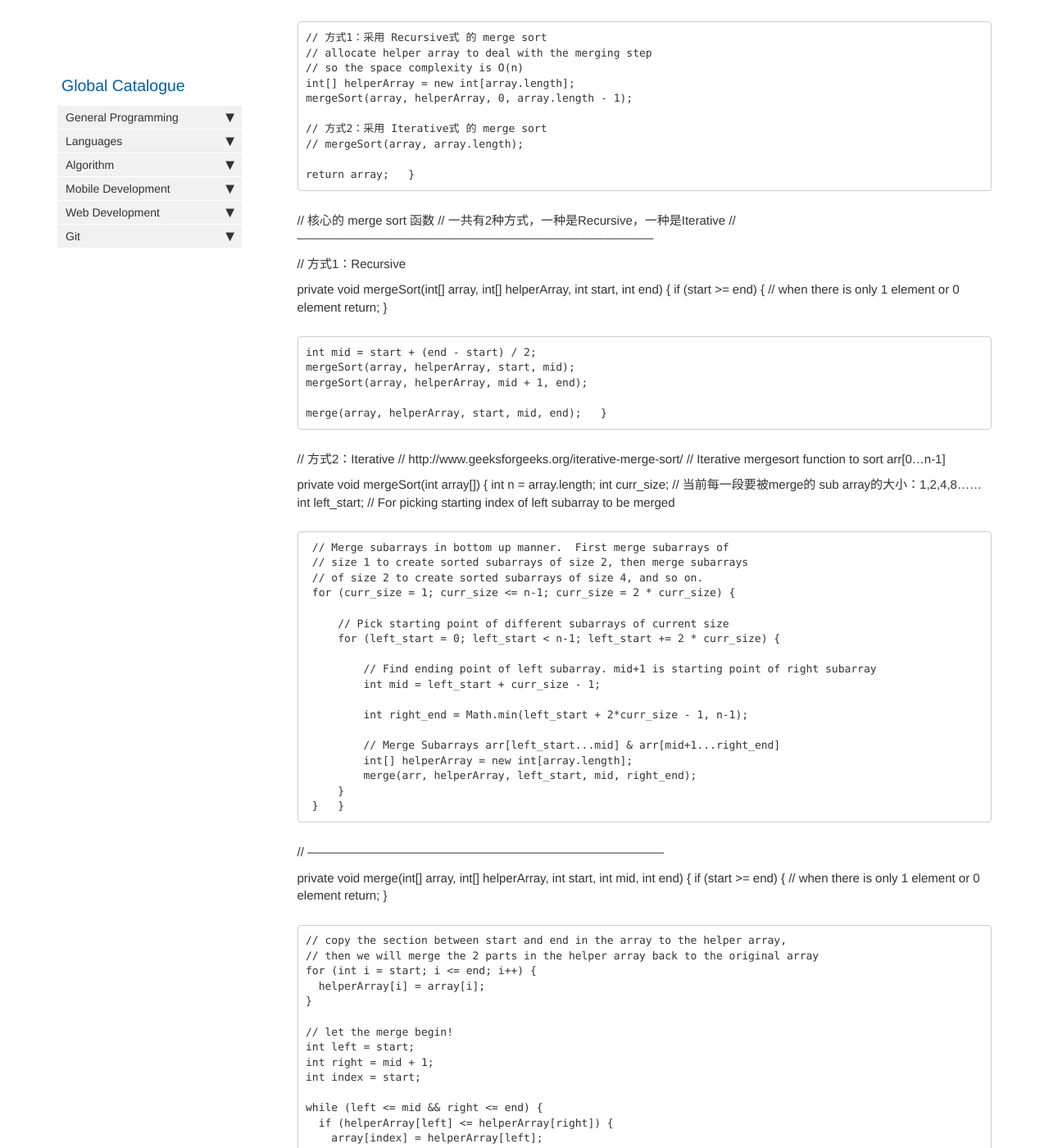
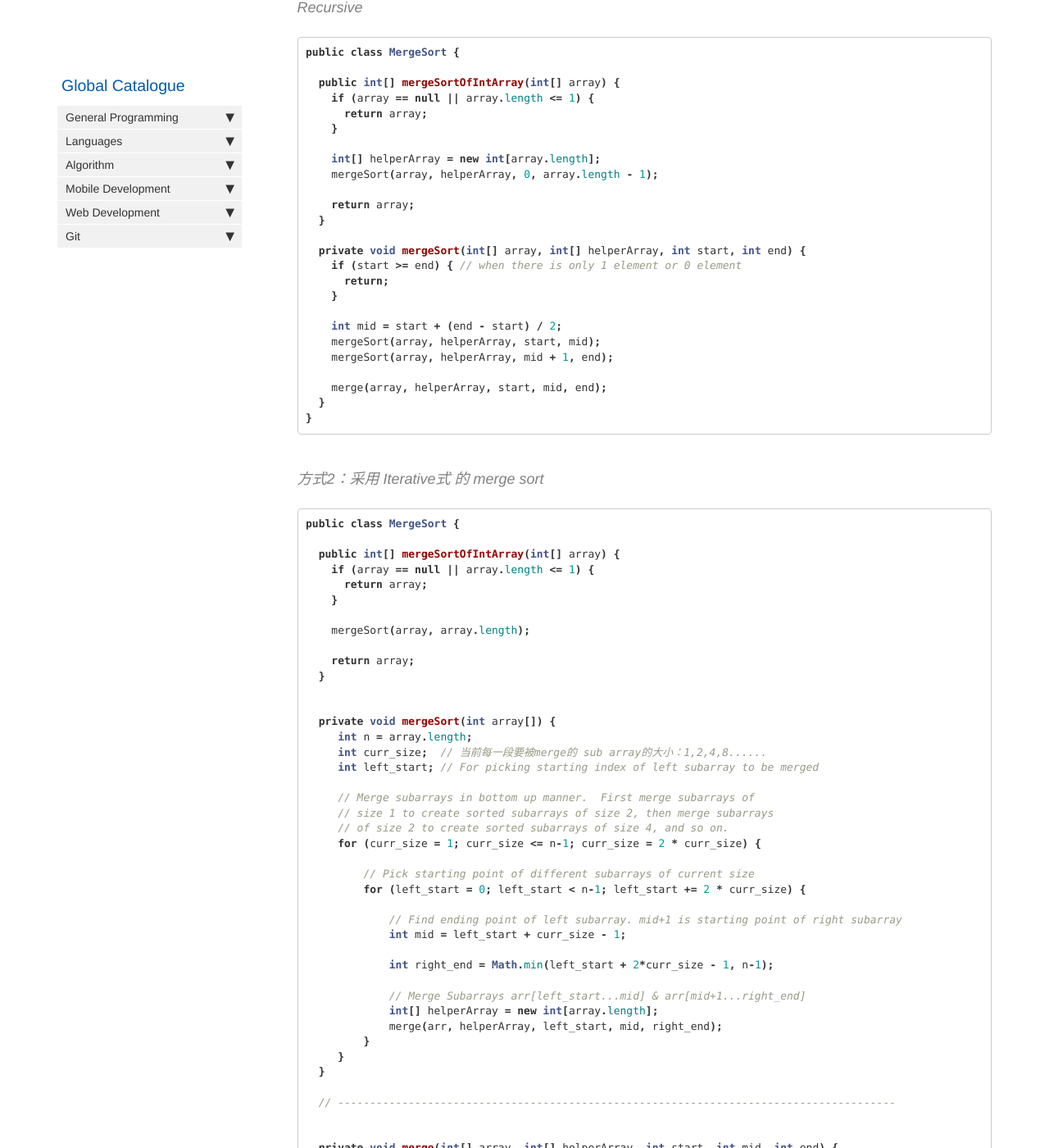
Before and after one commit to HungryOrc/hungryorc.github.io, a Jekyll site: the page built from pages/algorithm/algorithm_merge_sort.md, in a window 1280 px wide and 1400 px high, scrolled down 295 px. Shown: the whole window at 82% size. Built offline with Jekyll 4.4.1, drawn with Linux system fonts in a browser that asks for light colours; nearby versions of some CDN libraries; comment, search, counter and statistics services are not loaded; some of the changed text lies outside the part shown.

Commit message:
Update algorithm_merge_sort.md

````diff
--- a/pages/algorithm/algorithm_merge_sort.md
+++ b/pages/algorithm/algorithm_merge_sort.md
@@ -11,8 +11,12 @@ toc: false
 
 ## Overview
 
+Merge Sort 可以用 Recursive 或 Iterative 的方式实现
 
 
+
+#### Recursive
+```java
 public class MergeSort {
 
   public int[] mergeSortOfIntArray(int[] array) {
@@ -20,25 +24,11 @@ public class MergeSort {
       return array;
     }
 
-    // 方式1：采用 Recursive式 的 merge sort
-    // allocate helper array to deal with the merging step
-    // so the space complexity is O(n)
     int[] helperArray = new int[array.length];
     mergeSort(array, helperArray, 0, array.length - 1);
 
-    // 方式2：采用 Iterative式 的 merge sort
-    // mergeSort(array, array.length);
-
     return array;
   }
-
-
-  // 核心的 merge sort 函数
-  // 一共有2种方式，一种是Recursive，一种是Iterative
-  // ---------------------------------------------------------------------------------------
-
-
-  // 方式1：Recursive
 
   private void mergeSort(int[] array, int[] helperArray, int start, int end) {
     if (start >= end) { // when there is only 1 element or 0 element
@@ -51,11 +41,25 @@ public class MergeSort {
 
     merge(array, helperArray, start, mid, end);
   }
+}
+```
 
 
-  // 方式2：Iterative
-  // http://www.geeksforgeeks.org/iterative-merge-sort/
-  // Iterative mergesort function to sort arr[0...n-1]
+
+#### 方式2：采用 Iterative式 的 merge sort
+```java
+public class MergeSort {
+
+  public int[] mergeSortOfIntArray(int[] array) {
+    if (array == null || array.length <= 1) {
+      return array;
+    }
+
+    mergeSort(array, array.length);
+
+    return array;
+  }
+
 
   private void mergeSort(int array[]) {
      int n = array.length;
@@ -123,7 +127,7 @@ public class MergeSort {
     // since they are already in their rightious position, haha
   }
 }
-
+```
 
 
 
````
